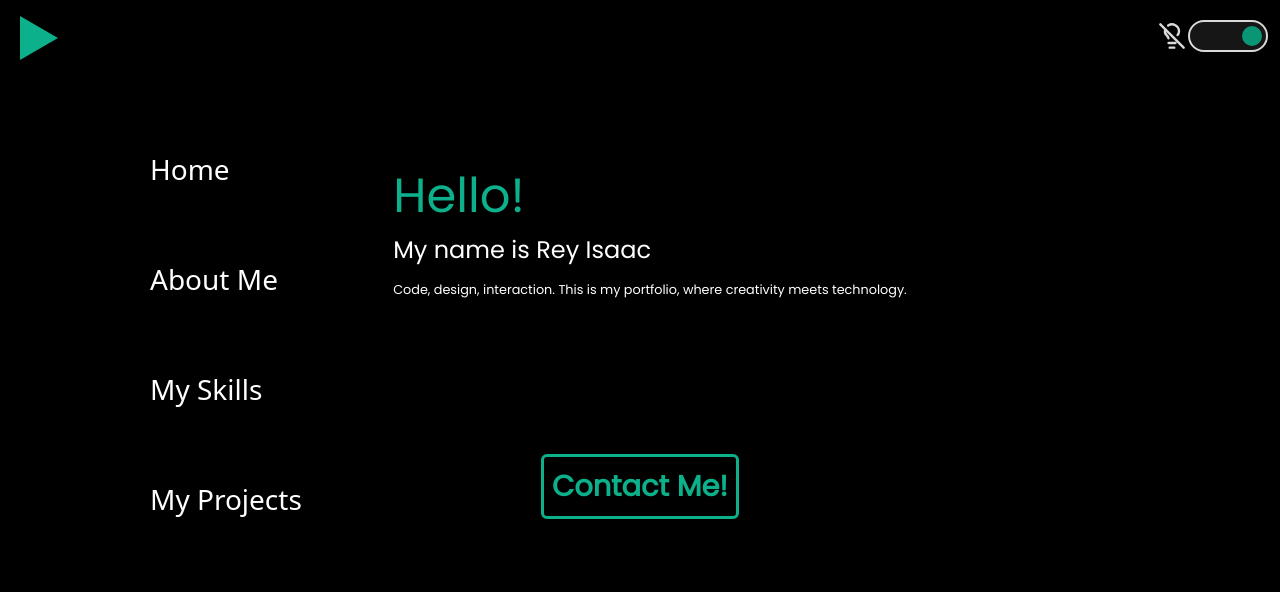
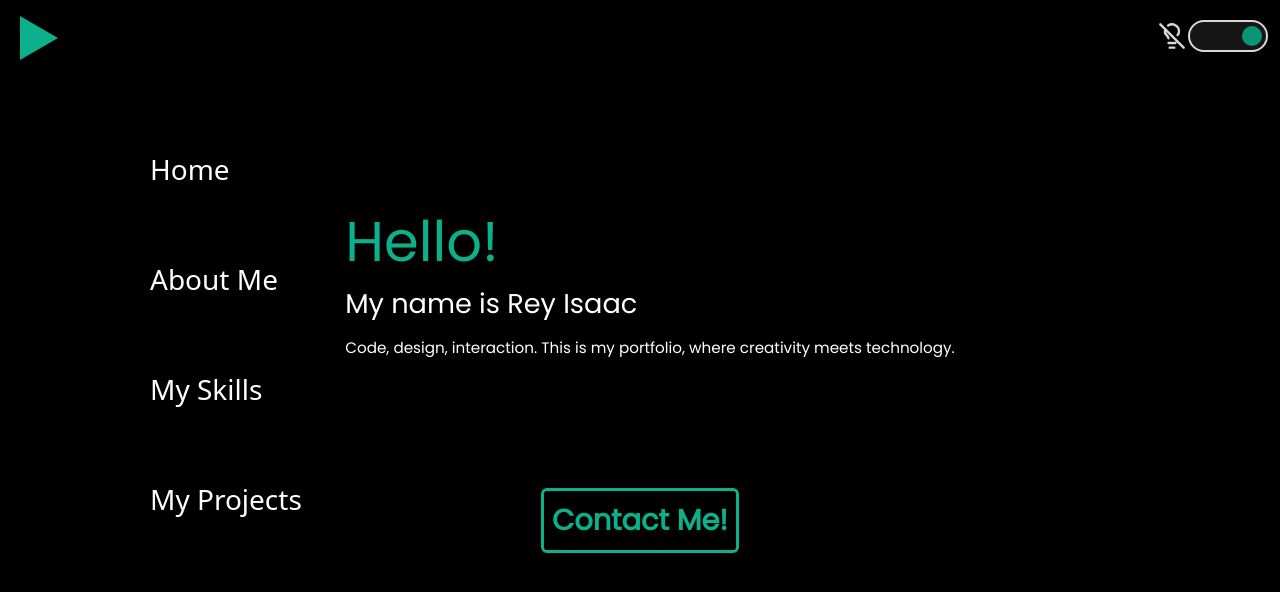
Before and after one commit to ReyOrdonez/MiPortafolio, a Next.js app: page / in a window 1280 px wide. Shown: the top 592 px of the page. Built offline with nearby package versions, Linux system fonts and the light colour scheme.

Commit message:
Refactor: % margins to vh margins

```diff
--- a/app/globals.css
+++ b/app/globals.css
@@ -1,19 +1,19 @@
 @tailwind base;
 @tailwind components;
 @tailwind utilities;
-
+/*Fontsize = preFontsize + (preFontsize * 0.17)*/
 @layer base {
   h1 {
-    @apply text-[3rem]  text-left font-poppins;
+    @apply text-[3rem] text-left font-poppins md:text-[3.5rem];
   }
   h2 {
-    @apply text-[1.5rem]  text-left font-poppins;
+    @apply text-[1.5rem] text-left font-poppins md:text-[1.7rem];
   }
   h3 {
-    @apply text-[0.8rem]  text-left font-poppins;
+    @apply text-[0.95rem] text-left font-poppins;
   }
   p {
-    @apply text-sm/7 font-inter;
+    @apply text-sm/7 font-inter md:text-[0.9rem];
   }
   label {
     @apply text-myGreen;
--- a/components/home/title.js
+++ b/components/home/title.js
@@ -8,14 +8,14 @@ const Title = () => {
       id="Home"
       className={`h-screen flex flex-col items-center text-center snap-center`}
     >
-      <div className="max-w-screen-sm mt-40">
+      <div className="max-w-screen-sm mt-[25vh]">
         <h1 className="text-myGreen ml-5">Hello!</h1>
         <h2 className="ml-5">My name is Rey Isaac</h2>
         <h3 className="mt-3 mb-12 ml-5">
           Code, design, interaction. This is my portfolio, where creativity
           meets technology.
         </h3>
-        <ContactButton className="ml-0 text-[1.8rem] mb-44 p-2 mt-[20%]" />
+        <ContactButton className="ml-0 text-[1.8rem] mb-44 p-2 mt-[10vh]" />
       </div>
     </section>
   );
```
